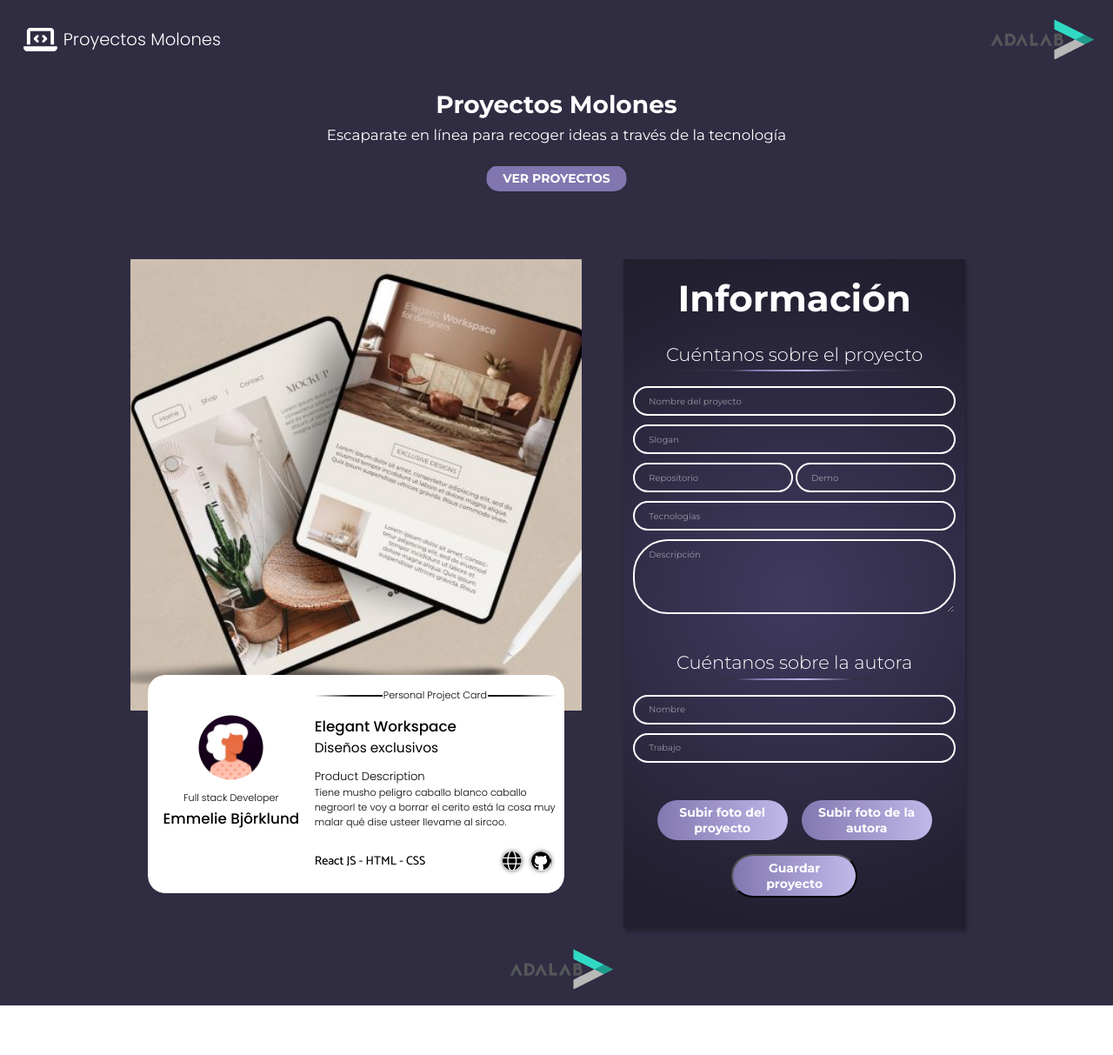
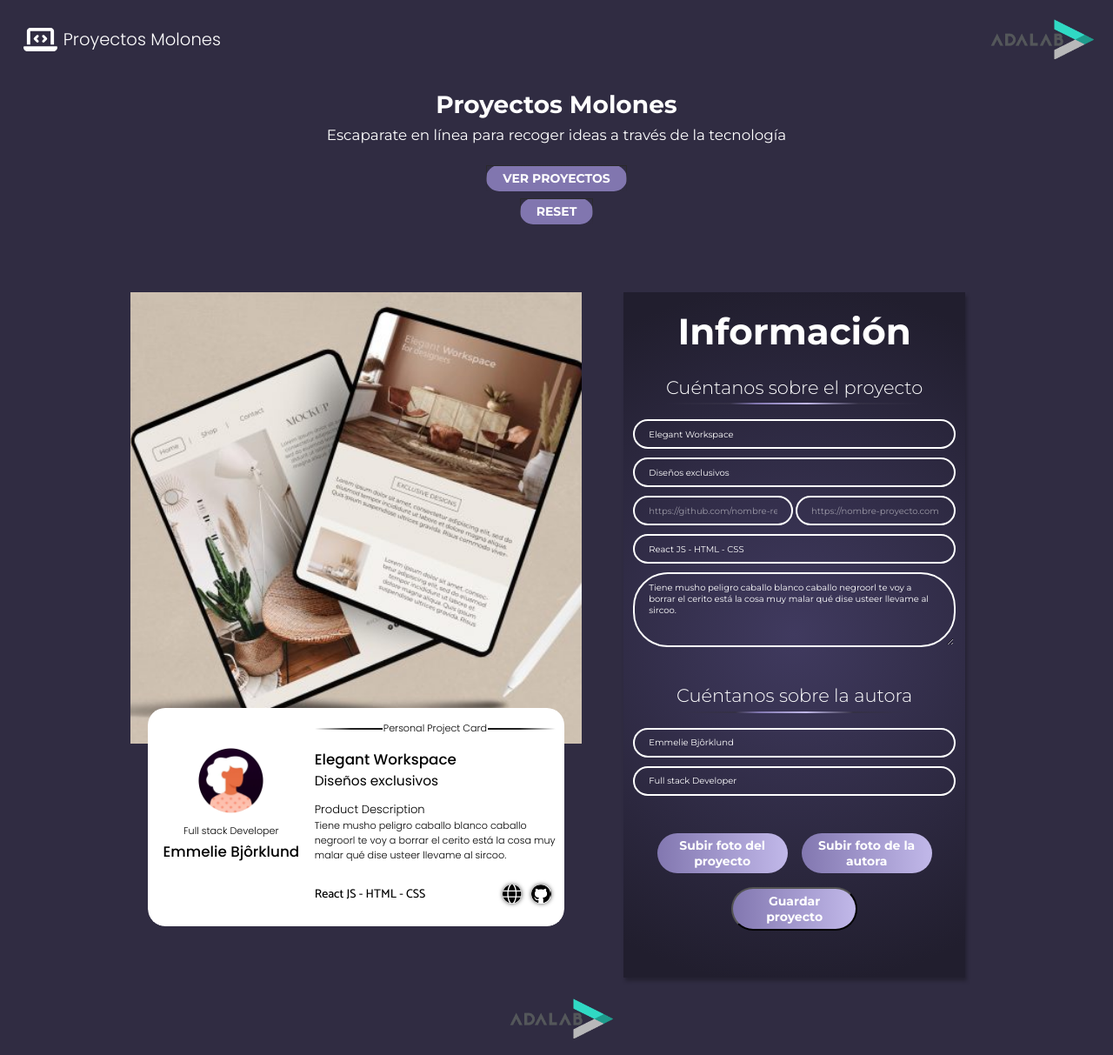
Before and after one commit to LauM25/promo-48-module-3-team-1, a React (Vite) app: page / in a window 1280 px wide. Shown: the whole page at 87% size. Before the commit the page ends 1156 px from the top, so only its background shows below. Built offline with nearby package versions, Linux system fonts and the light colour scheme; grey boxes are pictures that could not be loaded.

Commit message:
localStorage

```diff
--- a/src/components/App.jsx
+++ b/src/components/App.jsx
@@ -4,6 +4,7 @@ import Header from "./Header";
 import Footer from "./Footer";
 import Form from "./Form";
 import Preview from "./Preview";
+import localStorage from "../services/localStorage";
 
 //inputs
 
@@ -13,19 +14,41 @@ function App() {
     setAvatar(avatar);
   }; */
 
-  const [projectInfo, setProjectInfo] = useState({
+  const [isLinkVisible, setIsLinkVisible] = useState(false);
+  const [urlProject, setUrlProject] = useState({});
+  const [projectInfo, setProjectInfo] = useState(
+    localStorage.get("projectInfo", {
       photo: "",
       image: "",
       name: "Elegant Workspace",
       slogan: "Diseños exclusivos",
-    desc:
-      "Tiene musho peligro caballo blanco caballo negroorl te voy a borrar el cerito está la cosa muy malar qué dise usteer llevame al sircoo.",
+      desc: "Tiene musho peligro caballo blanco caballo negroorl te voy a borrar el cerito está la cosa muy malar qué dise usteer llevame al sircoo.",
       repo: "",
       demo: "",
       technologies: "React JS - HTML - CSS",
       autor: "Emmelie Bjôrklund",
       job: "Full stack Developer",
+    })
+  );
+  localStorage.set("projectInfo", projectInfo);
+
+  function handleClickReset(ev) {
+    ev.preventDefault();
+    localStorage.clear();
+    setProjectInfo({
+      photo: "",
+      image: "",
+      name: "",
+      slogan: "",
+      desc: "",
+      repo: "",
+      demo: "",
+      technologies: "",
+      autor: "",
+      job: "",
     });
+  }
+
   const handleChangeImageAuthor = (value) => {
     setProjectInfo({
       ...projectInfo,
@@ -93,19 +116,32 @@ function App() {
       job: value,
     });
   };
+
   const handleSubmitProject = () => {
+    const validFields = Object.values(projectInfo).every(
+      (value) => value && value !== ""
+    );
+    if (!validFields) {
+      alert(
+        "Por favor, completa todos los campos antes de enviar el proyecto."
+      );
+      return;
+    }
     fetch("https://dev.adalab.es/api/projectCard", {
       method: "POST",
       headers: {
         "Content-type": "application/json",
+      },
       body: JSON.stringify(projectInfo),
-      }
     })
-      .then(res => res.json)
-      .then(data => {
+      .then((res) => res.json())
+      .then((data) => {
         console.log(data);
-      })
-  }
+        setUrlProject(data);
+        setIsLinkVisible(true);
+        alert("¡Proyecto enviado con éxito!");
+      });
+  };
 
   return (
     <>
@@ -121,6 +157,13 @@ function App() {
             <a className="button--link" href="./">
               Ver proyectos
             </a>
+            <button
+              className="button--link"
+              onClick={handleClickReset}
+              type="reset"
+            >
+              Reset
+            </button>
           </section>
 
           <Preview project={projectInfo} />
@@ -136,6 +179,9 @@ function App() {
             onInputUserName={handleChangeUserName}
             onInputUserJob={handleChangeUserJob}
             onSaveProject={handleSubmitProject}
+            urlProject={urlProject}
+            isLinkVisible={isLinkVisible}
+            projectInfo={projectInfo}
           />
         </main>
 
--- a/src/components/Form.jsx
+++ b/src/components/Form.jsx
@@ -34,9 +34,7 @@ function Form(props) {
   const handleSaveProject = (event) => {
     event.preventDefault();
     props.onSaveProject();
-
-  }
-
+  };
 
   return (
     <form className="addForm">
@@ -50,6 +48,7 @@ function Form(props) {
           name="name"
           id="name"
           placeholder="Nombre del proyecto"
+          value={props.projectInfo.name}
         />
         <input
           className="addForm__input"
@@ -58,6 +57,7 @@ function Form(props) {
           name="slogan"
           id="slogan"
           placeholder="Slogan"
+          value={props.projectInfo.slogan}
         />
         <div className="addForm__2col">
           <input
@@ -66,7 +66,8 @@ function Form(props) {
             onChange={handleChangePrRepository}
             name="repo"
             id="repo"
-            placeholder="Repositorio"
+            placeholder="https://github.com/nombre-repo"
+            value={props.projectInfo.repo}
           />
           <input
             className="addForm__input"
@@ -74,7 +75,8 @@ function Form(props) {
             onChange={handleChangePrDemo}
             name="demo"
             id="demo"
-            placeholder="Demo"
+            placeholder="https://nombre-proyecto.com"
+            value={props.projectInfo.demo}
           />
         </div>
         <input
@@ -84,6 +86,7 @@ function Form(props) {
           name="technologies"
           id="technologies"
           placeholder="Tecnologías"
+          value={props.projectInfo.technologies}
         />
         <textarea
           className="addForm__input"
@@ -92,6 +95,7 @@ function Form(props) {
           name="desc"
           id="desc"
           placeholder="Descripción"
+          value={props.projectInfo.desc}
           rows="5"
         ></textarea>
       </fieldset>
@@ -105,6 +109,7 @@ function Form(props) {
           name="autor"
           id="autor"
           placeholder="Nombre"
+          value={props.projectInfo.autor}
         />
         <input
           className="addForm__input"
@@ -113,6 +118,7 @@ function Form(props) {
           name="job"
           id="job"
           placeholder="Trabajo"
+          value={props.projectInfo.job}
         />
       </fieldset>
 
@@ -120,13 +126,29 @@ function Form(props) {
         <GetAvatar
           text="Subir foto del proyecto"
           updateAvatar={handleChangeImgProject}
+          avatar={props.projectInfo.image}
         />
         <GetAvatar
           text="Subir foto de la autora"
           updateAvatar={handleChangeImgAuthor}
+          avatar={props.projectInfo.photo}
         />
-        <button className="button--large" onClick={handleSaveProject} >Guardar proyecto</button>
+        <button className="button--large" onClick={handleSaveProject}>
+          Guardar proyecto
+        </button>
       </fieldset>
+      <div className="link-project">
+        {/* Renderizar el enlace solo si isLinkVisible es true */}
+        {props.isLinkVisible && (
+          <a
+            href={props.urlProject.cardURL}
+            target="_blank"
+            className="button-link"
+          >
+            Accede a tu tarjeta
+          </a>
+        )}
+      </div>
     </form>
   );
 }
--- a/src/components/GetAvatar.jsx
+++ b/src/components/GetAvatar.jsx
@@ -66,6 +66,7 @@ function GetAvatar({ avatar, updateAvatar, text = "Get avatar" }) {
           ref={myFileField}
           style={{ display: "none" }}
           onChange={uploadImage}
+          avatar={avatar}
         />
       </label>
 
--- a/src/components/Preview.jsx
+++ b/src/components/Preview.jsx
@@ -1,14 +1,12 @@
 import imgProject from "../images/ebook-example.jpg";
 import imgAuthor from "../images/avatar.webp";
+
 function Preview({ project }) {
   //   console.log(project);
   return (
     <section className="preview">
       <div className="projectImage">
-        <img
-          src={project.image || imgProject}
-          alt={project.name}
-        />
+        <img src={project.image || imgProject} alt={project.name} />
       </div>
 
       <article className="card">
@@ -20,23 +18,14 @@ function Preview({ project }) {
 
         <div className="card__author">
           <div className="card__authorPhoto">
-            <img
-              src={project.photo || imgAuthor}
-              alt={project.autor}
-            />
+            <img src={project.photo || imgAuthor} alt={project.autor} />
           </div>
-          <p className="card__job">
-            {project.job || "Full stack Developer"}
-          </p>
-          <h3 className="card__name">
-            {project.autor || "Emmelie Bjôrklund"}
-          </h3>
+          <p className="card__job">{project.job || "Full stack Developer"}</p>
+          <h3 className="card__name">{project.autor || "Emmelie Bjôrklund"}</h3>
         </div>
 
         <div className="card__project">
-          <h3 className="card__name">
-            {project.name || "Elegant Workspace"}
-          </h3>
+          <h3 className="card__name">{project.name || "Elegant Workspace"}</h3>
           <p className="card__slogan">
             {project.slogan || "Diseños exclusivos"}
           </p>
@@ -54,6 +43,7 @@ function Preview({ project }) {
             <a
               className="icon icon__www"
               href={project.demo}
+              target="_blank"
               title="Haz click para ver el proyecto online"
             >
               Web link
@@ -61,6 +51,7 @@ function Preview({ project }) {
             <a
               className="icon icon__github"
               href={project.repo}
+              target="_blank"
               title="Haz click para ver el código del proyecto"
             >
               GitHub link
--- a/src/scss/layout/_main.scss
+++ b/src/scss/layout/_main.scss
@@ -124,6 +124,7 @@ fieldset {
 .preview .projectImage {
     width: 100%;
     aspect-ratio: 1 / 1;
+
     img {
         width: 100%;
         height: 100%;
@@ -197,6 +198,7 @@ fieldset {
     height: 75px;
     border-radius: 50%;
     margin-bottom: 0.8rem;
+
     img {
         width: 100%;
         height: 100%;
@@ -437,3 +439,21 @@ fieldset {
 .icon__github {
     background-image: url('../images/icons/github.svg');
 }
+
+
+.button-link {
+    color: var(--color-white);
+    font: var(--font-button);
+    cursor: pointer;
+
+}
+
+.button-link:hover {
+    color: var(--color-white-50);
+    text-decoration: underline;
+}
+
+.link-project {
+    text-align: center;
+    padding-bottom: 20px;
+}
--- /dev/null
+++ b/src/services/localStorage.js
@@ -0,0 +1,44 @@
+// Fichero src/services/localStorage.js
+
+// Función que obtiene una propiedad del local storage
+// Si esta propiedad no existe porque es la primera vez que la usuaria entra en la página, la función devuelve el valor de defaultValue
+// Que esta función devuelva un valor por defecto es una cómoda manera de trabajar, así esta comprobación no la tenemos que hacer en App.js
+const get = (key, defaultValue) => {
+    const localStorageData = localStorage.getItem(key);
+    if (localStorageData === null) {
+        return defaultValue;
+    } else {
+        return JSON.parse(localStorageData);
+    }
+};
+
+// Función que guarda una propiedad y su valor en el local storage
+const set = (key, value) => {
+    const localStorageData = JSON.stringify(value);
+    localStorage.setItem(key, localStorageData);
+};
+
+// Función que borra una propiedad del local storage
+const remove = (key) => {
+    localStorage.removeItem(key);
+};
+
+// Función que limpia todo el local storage
+const clear = () => {
+    localStorage.clear();
+};
+
+// Creamos un objeto temporal, que es el que queremos exportar
+// Este objeto tiene una propiedad get cuyo valor es la función get
+// Este objeto tiene una propiedad set cuyo valor es la función set
+// Este objeto tiene una propiedad remove cuyo valor es la función remove
+// Este objeto tiene una propiedad clear cuyo valor es la función clear
+const objectToExport = {
+    get: get,
+    set: set,
+    remove: remove,
+    clear: clear,
+};
+
+// Exportamos el objeto para que pueda ser usado desde App
+export default objectToExport;
```
Lines whose indentation alone changed are shown as unchanged.
